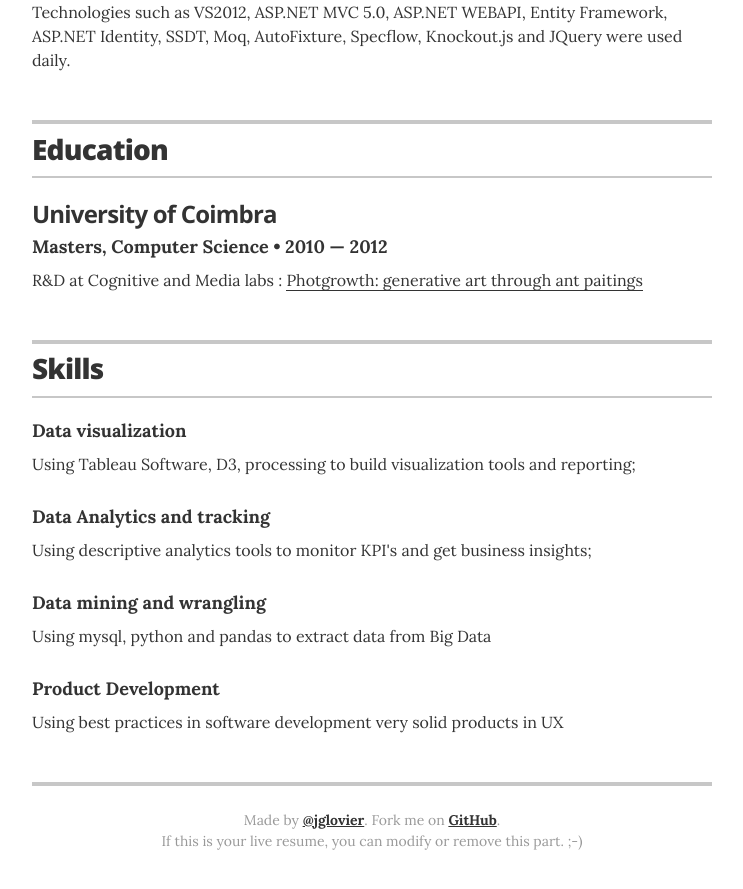
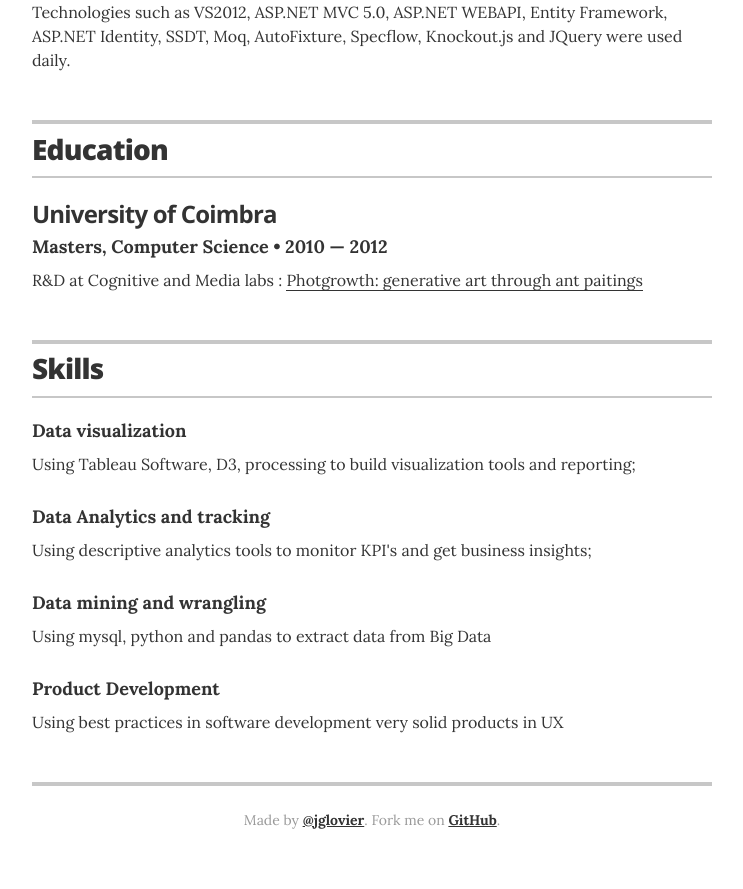
Before and after one commit to luis-pereira-data/luis-pereira-data.github.io, a Jekyll site: the page built from index.html, in a window 1280 px wide and 900 px high, scrolled down 1354 px. Shown: the top 889 px of the window, without its empty margins (268-1011 px from the left). Built offline with Jekyll 4.4.1, drawn with Linux system fonts in a browser that asks for light colours.

Commit message:
Removes unnecessary line

```diff
--- a/_layouts/resume.html
+++ b/_layouts/resume.html
@@ -241,7 +241,6 @@
 
       <footer class="page-footer">
         <p class="footer-line">Made by <a href="http://twitter.com/jglovier">@jglovier</a>. Fork me on <a href="https://github.com/jglovier/resume-template">GitHub</a>.</p>
-        <p class="footer-line">If this is your live resume, you can modify or remove this part. ;-)</p>
       </footer>
 
     </div>
```
